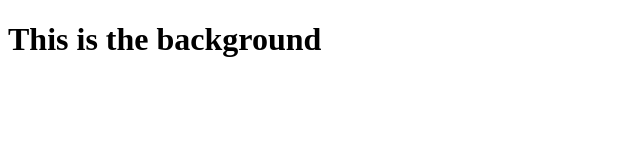
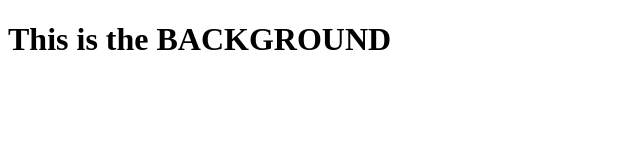
Before and after one commit to Mikayil0000/background-generator, a plain HTML site: page index.html in a window 1280 px wide. Shown: the whole page, without its empty margins (0-640 px from the left). Drawn offline with Linux system fonts and the light colour scheme.

Commit message:
capitalizing text

```diff
--- a/index.html
+++ b/index.html
@@ -7,6 +7,6 @@
     <title>NEW Page</title>
 </head>
 <body>
-    <h1>This is the background</h1>
+    <h1>This is the BACKGROUND</h1>
 </body>
 </html>
```
